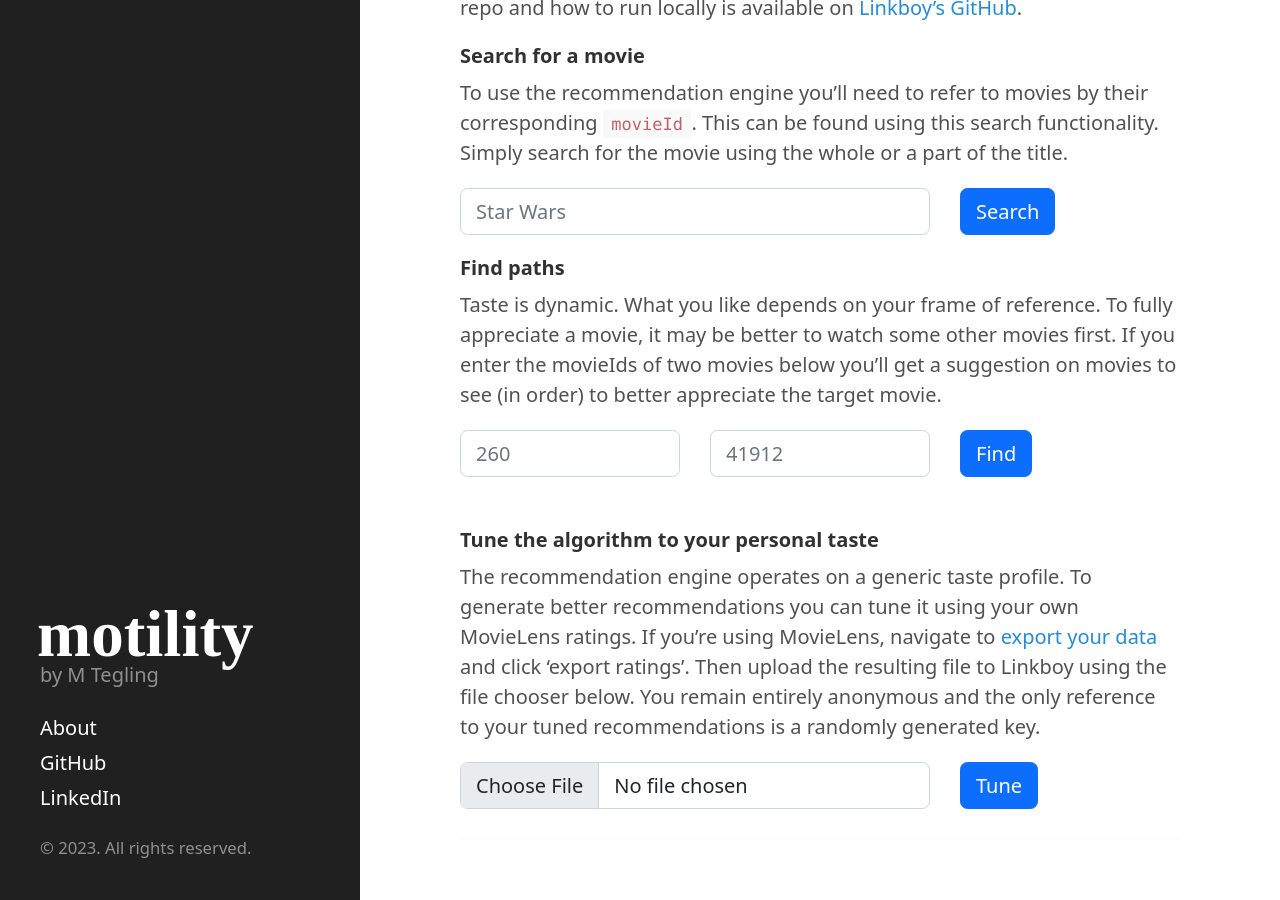
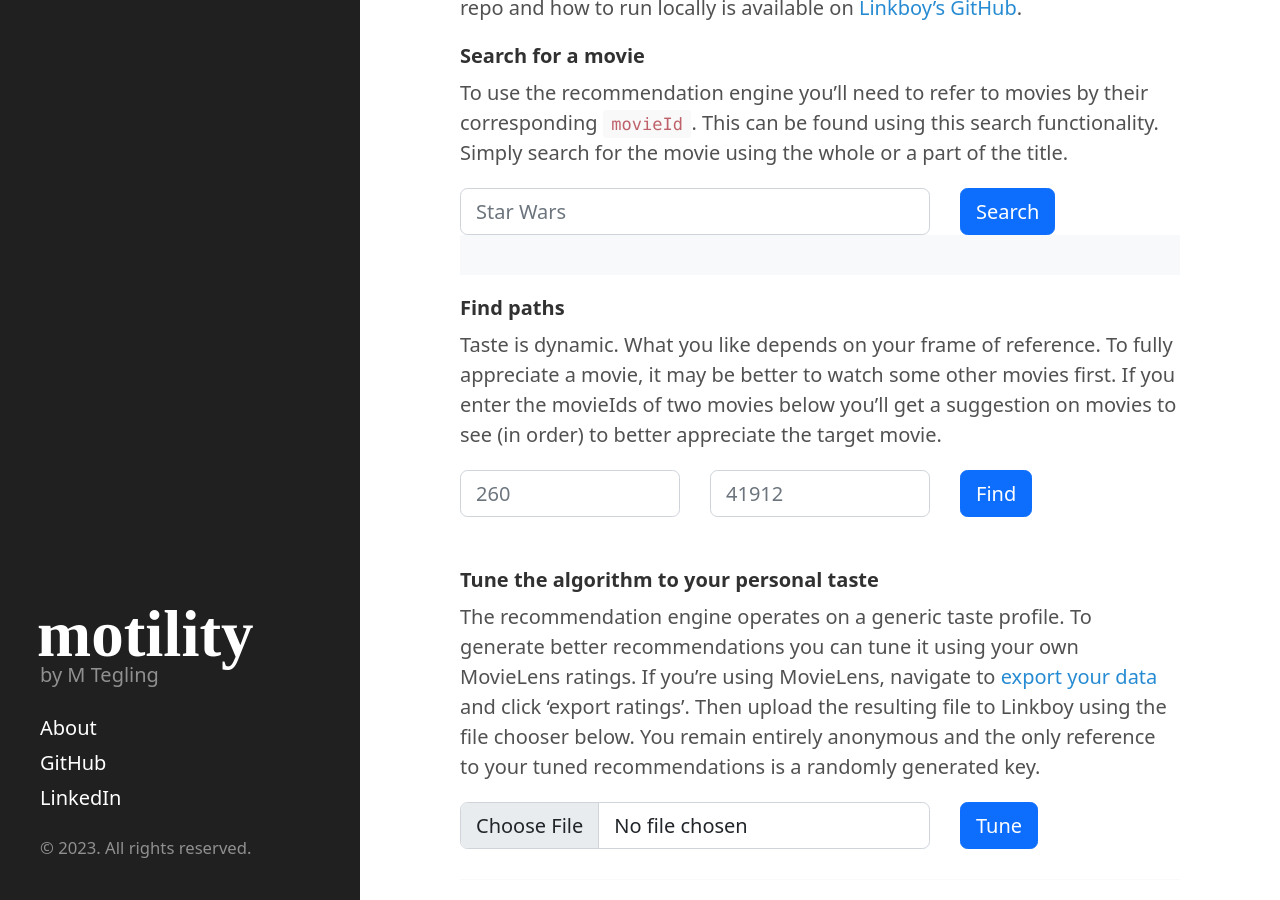
Before and after one commit to manstegling/manstegling.github.io, a Jekyll site: the page built from _posts/2023-01-28-linkboy.md, in a window 1280 px wide and 900 px high, scrolled down 417 px. Built offline with Jekyll 4.4.1, drawn with Linux system fonts in a browser that asks for light colours; some web fonts are replaced; Markdown is read by kramdown in place of the engine named in the settings.

Commit message:
Further search result styling

```diff
--- a/_posts/2023-01-28-linkboy.md
+++ b/_posts/2023-01-28-linkboy.md
@@ -29,7 +29,7 @@ Simply search for the movie using the whole or a part of the title.
   </div>
 </div>
 
-<span id="searchResult"></span>
+<div class="overflow-auto p-3 bg-light" style="max-height: 260px;" id="searchResult"></div>
 
 ##### Find paths
 
@@ -51,7 +51,7 @@ movies below you'll get a suggestion on movies to see (in order) to better appre
   </div>
 </div>
 
-<span id="pathResult"></span>
+<div id="pathResult"></div>
 
 ##### Tune the algorithm to your personal taste
 
@@ -75,4 +75,4 @@ anonymous and the only reference to your tuned recommendations is a randomly gen
 
 <hr class="hr" />
 
-<span id="randomKey"></span>
+<div id="randomKey"></div>
```
